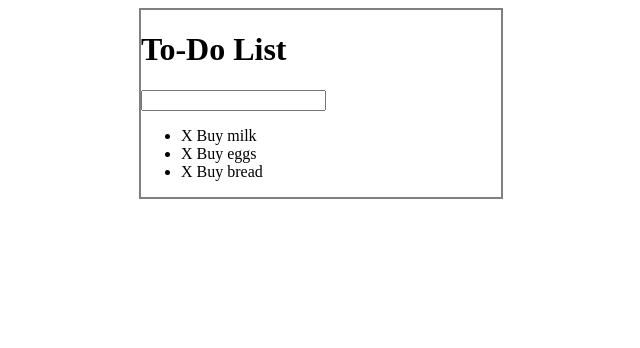
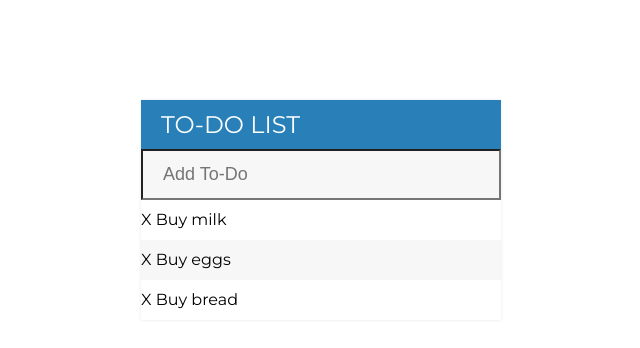
Before and after one commit to pawgrmr/todolist, a plain HTML site: page index.html in a window 1280 px wide. Shown: the whole page, without its empty margins (319-959 px from the left). Drawn offline with Linux system fonts and the light colour scheme.

Commit message:
added styling

```diff
--- a/assets/css/todos.css
+++ b/assets/css/todos.css
@@ -1,7 +1,52 @@
+h1 {
+	background: #2980b9;
+	color: white;
+	margin: 0;
+	padding: 10px 20px;
+	text-transform: uppercase;
+	font-size: 24px;
+	font-weight: normal;
+}
+
+ul {
+	list-style: none; /*get rid of bullet points*/
+	margin: 0;
+	padding: 0;
+
+}
+
+li {
+	background: white;
+	height: 40px;
+	line-height: 40px;
+}
+
+li:nth-child(2n){ /*alternate li*/
+	background: #f7f7f7;
+}
+
+input{
+	font-size: 18px;
+	background: #f7f7f7;
+	width: 100%;
+	padding: 13px 13px 13px 20px;
+	box-sizing: border-box;
+}
+
+input:focus{
+	background: white;
+	border: 1px solid;
+	outline: none;
+}
+body {
+	font-family: 'Montserrat', sans-serif;
+}
+
 #container {
-	border: 2px solid grey;
 	width: 360px;
-	margin: 0 auto; /*centre the list*/
+	margin: 100px auto; /*centre the list*/
+	background: #f7f7f7;
+	box-shadow: 0 0 3px rgba(0, 0, 0, 0.1)
 }
 
 .completed {
--- a/index.html
+++ b/index.html
@@ -3,13 +3,14 @@
 <head>
 	<title>To Do List</title>
 	<meta charset="utf-8" />
+	<link href="https://fonts.googleapis.com/css?family=Montserrat:400,500,700" rel="stylesheet">
 	<link rel="stylesheet" type="text/css" href="assets/css/todos.css">
 	<script type="text/javascript" src="assets/js/lib/jquery-3.3.1.min.js"></script>
 </head>
 <body>
 	<div id="container">
 		<h1>To-Do List</h1>
-		<input type="text">
+		<input type="text" placeholder="Add To-Do">
 		<ul>
 			<li><span>X</span> Buy milk</li>
 			<li><span>X</span> Buy eggs</li>
```
